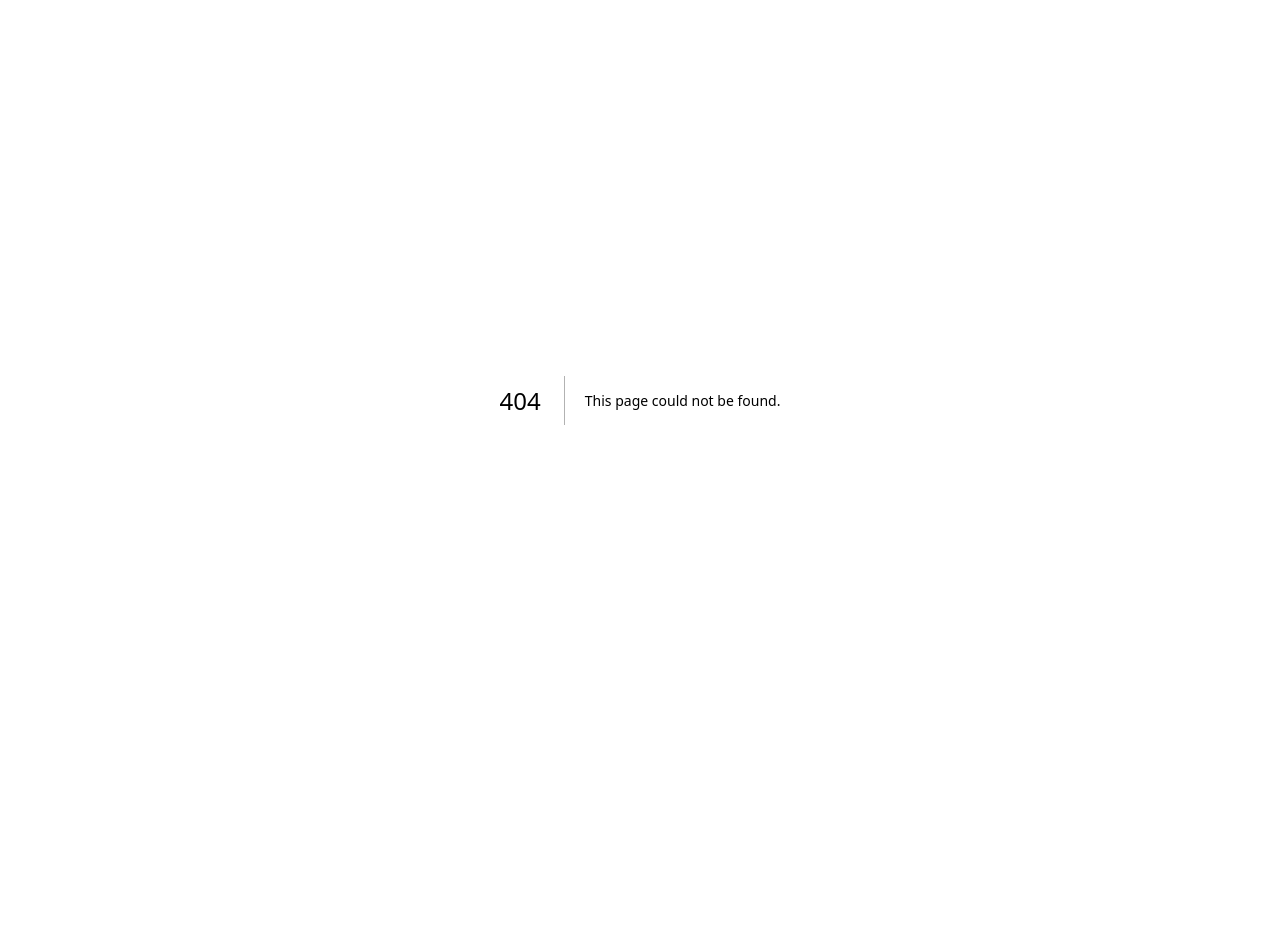
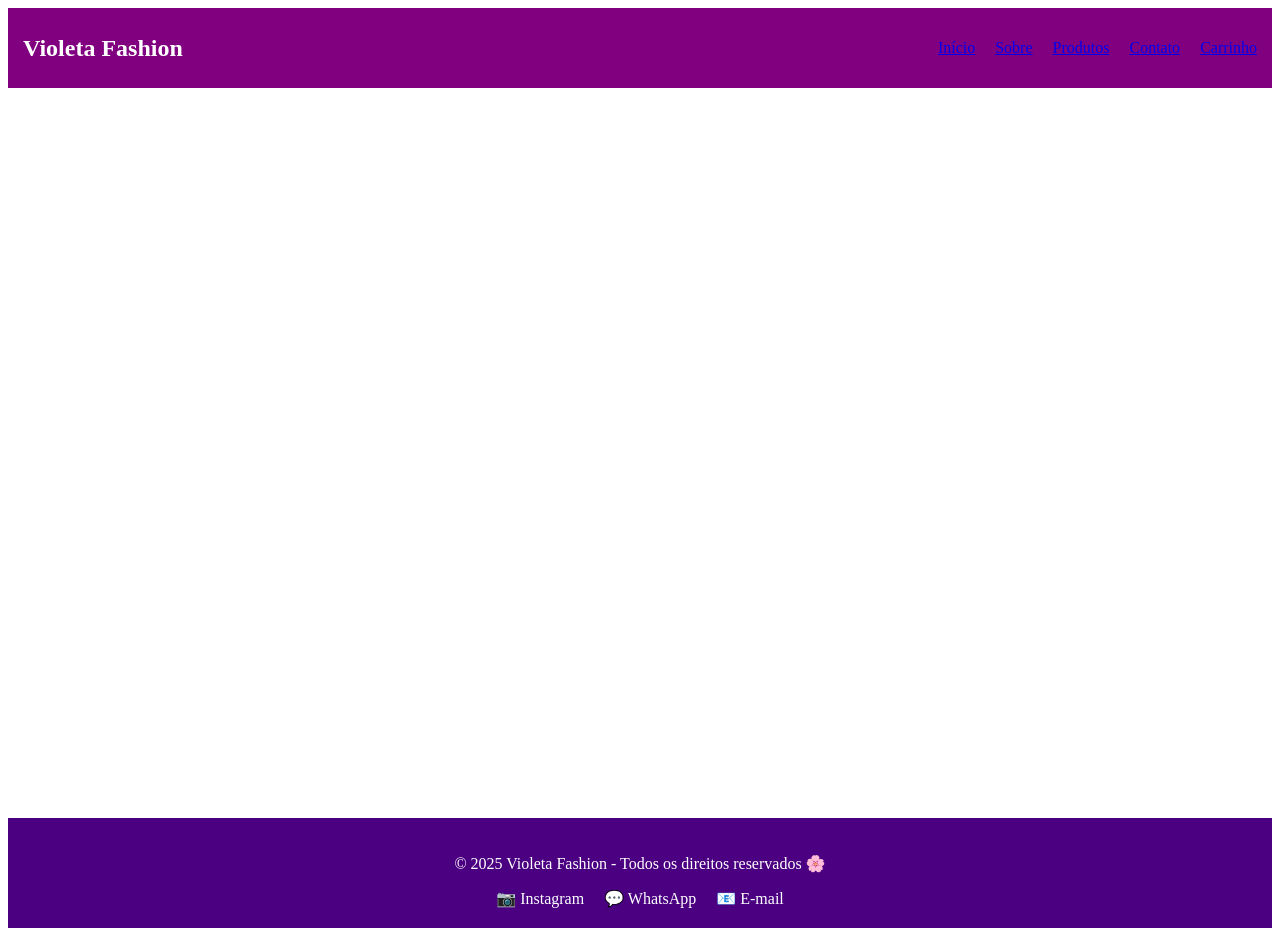
Before and after one commit to jamillebarbosa344/Violeta-fashion-frontend-novo, a Next.js app: page /components/Layout in a window 1280 px wide. Before the commit this address had no page. Before the commit the page ends 800 px from the top, so only its background shows below. Built offline with nearby package versions, Linux system fonts and the light colour scheme.

Commit message:
Create Layout.js

```diff
--- /dev/null
+++ b/pages/components/Layout.js
@@ -0,0 +1,14 @@
+import Header from "./Header";
+import Footer from "./Footer";
+
+export default function Layout({ children }) {
+  return (
+    <div>
+      <Header />
+      <main style={{ minHeight: "80vh", padding: "20px" }}>
+        {children}
+      </main>
+      <Footer />
+    </div>
+  );
+}
```
